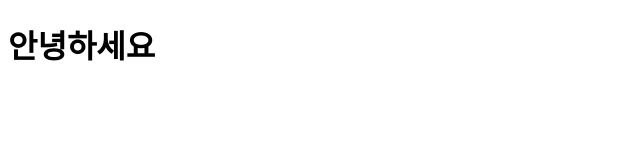
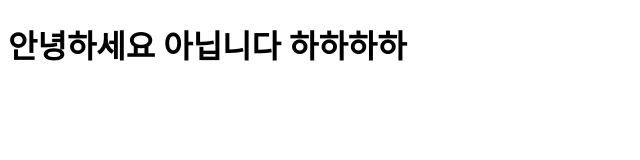
Before and after one commit to KDT-IaaS-Class-One-Group/KDT-IaaS-Class-One, a website: page shee.html in a window 1280 px wide. Shown: the whole page, without its empty margins (0-640 px from the left). Drawn offline with Linux system fonts and the light colour scheme.

Commit message:
작업중입니다

```diff
--- a/shee.html
+++ b/shee.html
@@ -6,6 +6,6 @@
   <title>Document</title>
 </head>
 <body>
-  <h1>안녕하세요</h1>
+  <h1>안녕하세요 아닙니다 하하하하</h1>
 </body>
 </html>
```
